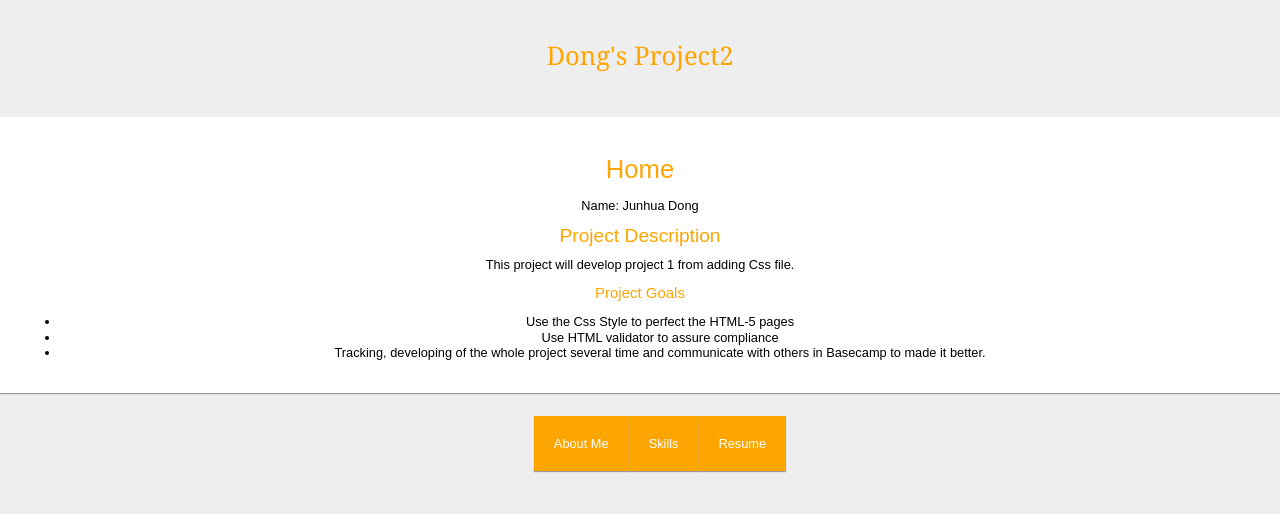
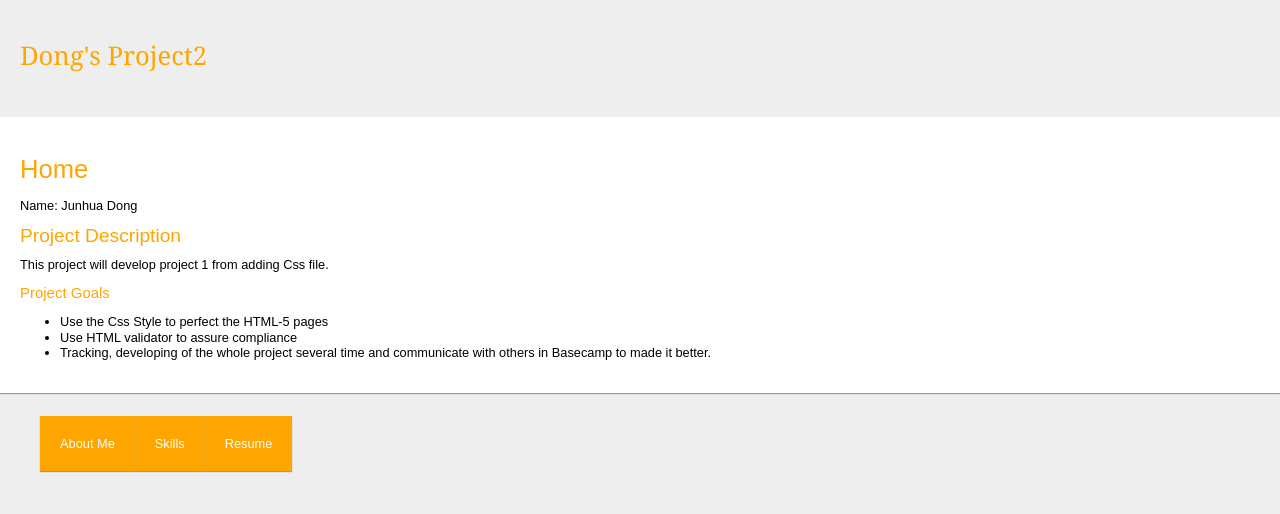
Before and after one commit to JUNHUA93/project-2, a plain HTML site: page index.html in a window 1280 px wide. Drawn offline with Linux system fonts and the light colour scheme.

Commit message:
Update index.html

```diff
--- a/index.html
+++ b/index.html
@@ -3,7 +3,7 @@
   <head>
     <meta charset="UTF-8">
     <title>ITMD-361 Internet Technologies and Web Design</title>
-	<link rel="stylesheet" type="text/css" href="css/style.css" >
+	<link rel="stylesheet" type="text/css" href="css/cssforindex.css" >
 	 <link rel="stylesheet" type="text/css" href="css/normalizer.css" >
 </head>
 
```
